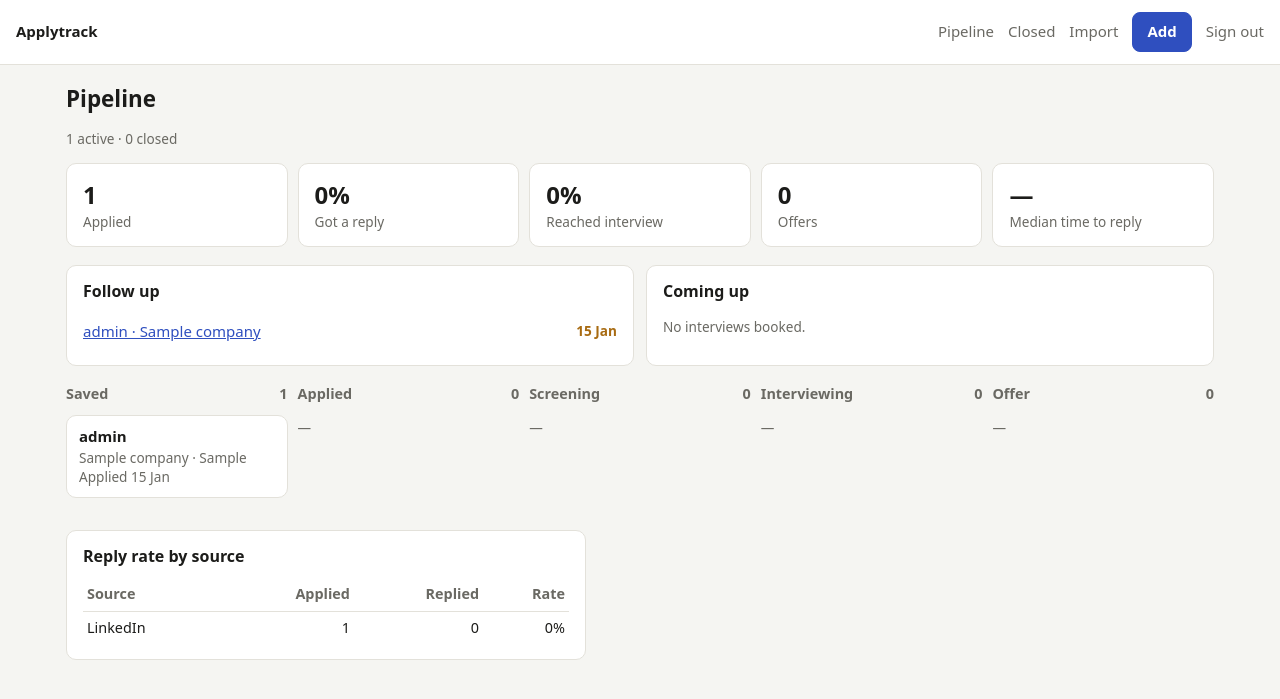
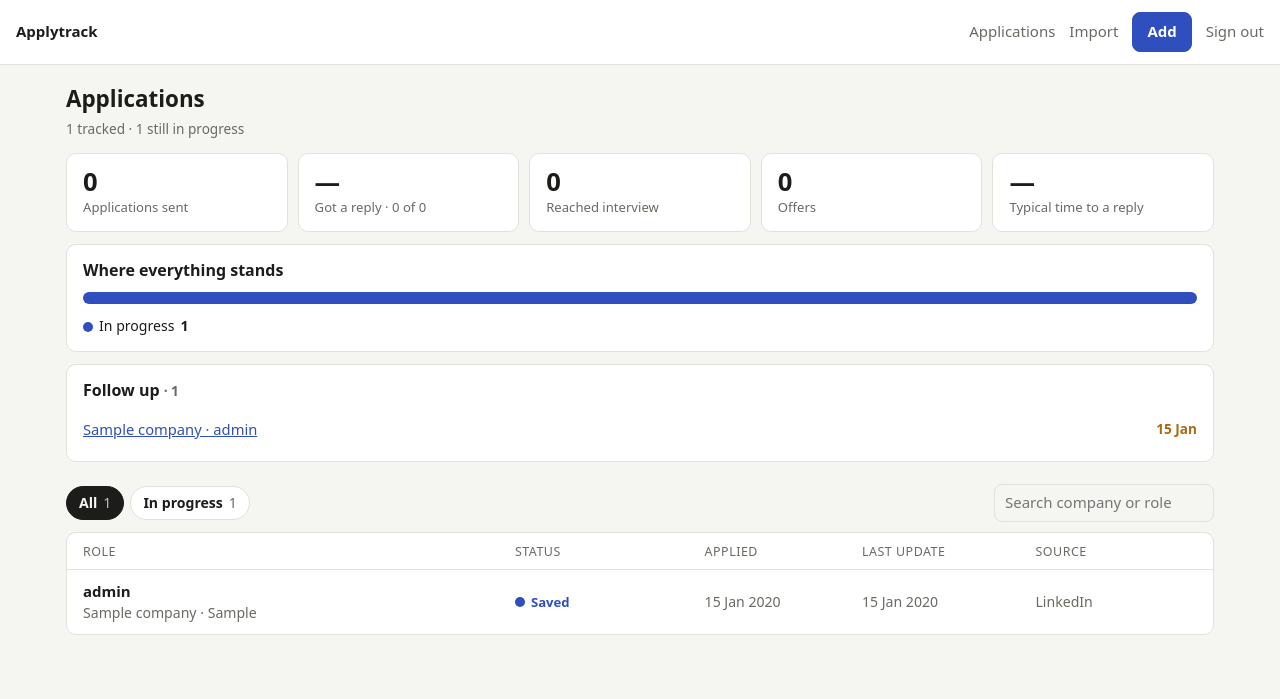
Before and after one commit to Pbhavyashree/applytrack, a Django app: page / in a window 1280 px wide. Shown: the top 699 px of the page. Run offline with Django 5.2, Linux system fonts and the light colour scheme; a user stored in the database is signed in; tables that the repository leaves empty hold one stand-in row (values such as "Sample post"); parts of the project's set-up code (start-up, migrations or seed data) failed here and were passed over.

Commit message:
Redesign dashboard and make imported history accurate
Dashboard: one list of every application with status filters, search and
an at-a-glance breakdown instead of a mostly empty board. Follow-ups and
upcoming interviews only appear when there is something to show.

Import: optional Reached and Response date columns, follow-up dates for
waiting applications, and a replace option. Stats now count applications
whose applied date is unknown.

```diff
--- a/tracker/forms.py
+++ b/tracker/forms.py
@@ -59,6 +59,11 @@ class InterviewForm(forms.ModelForm):
 
 class ImportForm(forms.Form):
     file = forms.FileField(label="CSV file")
+    replace = forms.BooleanField(
+        required=False,
+        label="Replace all my current applications with this file",
+        help_text="Deletes everything you have in Applytrack first, including notes and interviews you added by hand.",
+    )
 
     def clean_file(self):
         f = self.cleaned_data["file"]
--- a/tracker/templates/tracker/base.html
+++ b/tracker/templates/tracker/base.html
@@ -8,10 +8,12 @@
     :root {
       --bg: #f5f5f2; --card: #fff; --ink: #1c1c1a; --muted: #6a6963; --line: #e3e1da; --accent: #2f4fbf;
       --good: #1f7a4d; --warn: #a86b12; --bad: #a33a3a;
+      --t-progress: #2f4fbf; --t-interview: #7a3fb8; --t-good: #1f7a4d; --t-bad: #b2453f; --t-muted: #8a887f;
     }
     @media (prefers-color-scheme: dark) {
       :root { --bg: #151514; --card: #1f1f1d; --ink: #f0eee7; --muted: #a19f97; --line: #33322e;
-              --accent: #8ea6ff; --good: #55c08c; --warn: #e0a948; --bad: #e07272; }
+              --accent: #8ea6ff; --good: #55c08c; --warn: #e0a948; --bad: #e07272;
+              --t-progress: #8ea6ff; --t-interview: #c49cf2; --t-good: #55c08c; --t-bad: #e07f79; --t-muted: #8f8d85; }
     }
     * { box-sizing: border-box; }
     body { margin: 0; background: var(--bg); color: var(--ink);
@@ -53,8 +55,7 @@
     <a class="brand" href="{% url 'dashboard' %}">Applytrack</a>
     {% if user.is_authenticated %}
       <nav>
-        <a href="{% url 'dashboard' %}">Pipeline</a>
-        <a href="{% url 'closed' %}">Closed</a>
+        <a href="{% url 'dashboard' %}">Applications</a>
         <a href="{% url 'import' %}">Import</a>
         <a href="{% url 'add' %}" class="btn btn-primary">Add</a>
         <form method="post" action="{% url 'logout' %}">{% csrf_token %}<button>Sign out</button></form>
--- a/tracker/templates/tracker/dashboard.html
+++ b/tracker/templates/tracker/dashboard.html
@@ -1,90 +1,153 @@
 {% extends "tracker/base.html" %}
 {% block head %}
 <style>
-  .stats { display: grid; grid-template-columns: repeat(auto-fit, minmax(140px, 1fr)); gap: 10px; margin: 14px 0 18px; }
-  .stat .n { font-size: 1.5rem; font-weight: 700; }
-  .split { display: grid; grid-template-columns: 1fr 1fr; gap: 12px; margin-bottom: 18px; }
-  @media (max-width: 720px) { .split { grid-template-columns: 1fr; } }
-  .list { list-style: none; margin: 0; padding: 0; }
-  .list li { padding: 8px 0; border-top: 1px solid var(--line); display: flex; justify-content: space-between; gap: 10px; }
-  .list li:first-child { border-top: 0; }
-  .board { display: grid; grid-template-columns: repeat(5, minmax(200px, 1fr)); gap: 10px; overflow-x: auto; padding-bottom: 6px; }
-  .col { background: transparent; }
-  .col h2 { display: flex; justify-content: space-between; font-size: .9rem; color: var(--muted); }
-  .app { display: block; text-decoration: none; color: var(--ink); margin-bottom: 8px; padding: 10px 12px; }
-  .app:hover { border-color: var(--accent); }
-  .app .role { font-weight: 600; }
-  .overdue { color: var(--warn); font-weight: 600; }
-  table { width: 100%; border-collapse: collapse; font-size: .9rem; }
-  td, th { text-align: left; padding: 6px 4px; border-top: 1px solid var(--line); }
-  th { color: var(--muted); font-weight: 600; border-top: 0; }
-  td.num, th.num { text-align: right; }
+  .head { display: flex; justify-content: space-between; align-items: end; gap: 12px; flex-wrap: wrap; margin-bottom: 14px; }
+  .kpis { display: grid; grid-template-columns: repeat(auto-fit, minmax(150px, 1fr)); gap: 10px; }
+  .kpi .n { font-size: 1.6rem; font-weight: 700; line-height: 1.1; }
+  @media (max-width: 720px) { .kpi:last-child:nth-child(odd) { grid-column: 1 / -1; } }
+  .kpi .sub { color: var(--muted); font-size: .82rem; margin-top: 2px; }
+
+  .breakdown { margin-top: 12px; }
+  .bar { display: flex; height: 12px; border-radius: 999px; overflow: hidden; background: var(--line); margin: 10px 0 12px; }
+  .bar span { display: block; height: 100%; }
+  .legend { display: flex; flex-wrap: wrap; gap: 6px 18px; font-size: .88rem; }
+  .legend a { color: var(--ink); text-decoration: none; display: inline-flex; align-items: center; gap: 6px; }
+  .legend a:hover { text-decoration: underline; }
+  .dot { width: 10px; height: 10px; border-radius: 50%; display: inline-block; flex: none; }
+
+  .attention { display: grid; grid-template-columns: repeat(auto-fit, minmax(300px, 1fr)); gap: 12px; margin-top: 12px; }
+  .mini { list-style: none; margin: 0; padding: 0; }
+  .mini li { display: flex; justify-content: space-between; gap: 10px; padding: 7px 0; border-top: 1px solid var(--line); font-size: .92rem; }
+  .mini li:first-child { border-top: 0; }
+  .overdue { color: var(--warn); font-weight: 600; white-space: nowrap; }
+
+  .toolbar { display: flex; justify-content: space-between; gap: 12px; align-items: center; flex-wrap: wrap; margin: 22px 0 10px; }
+  .tabs { display: flex; gap: 6px; flex-wrap: wrap; }
+  .tab { display: inline-flex; align-items: center; gap: 6px; padding: 6px 12px; border-radius: 999px; border: 1px solid var(--line);
+         background: var(--card); color: var(--ink); text-decoration: none; font-size: .88rem; font-weight: 600; }
+  .tab .c { color: var(--muted); font-weight: 500; }
+  .tab.on { background: var(--ink); color: var(--bg); border-color: var(--ink); }
+  .tab.on .c { color: var(--bg); opacity: .75; }
+  .search { display: flex; gap: 6px; }
+  .search input { width: 220px; padding: 7px 10px; }
+
+  .list { padding: 0; overflow: hidden; }
+  .row { display: grid; grid-template-columns: minmax(0, 2.6fr) 1.1fr 0.9fr 1fr 1fr; gap: 12px; align-items: center;
+         padding: 11px 16px; border-top: 1px solid var(--line); color: var(--ink); text-decoration: none; }
+  .row:hover { background: var(--bg); }
+  .row.headrow { border-top: 0; font-size: .78rem; text-transform: uppercase; letter-spacing: .04em; color: var(--muted); padding-top: 10px; padding-bottom: 8px; }
+  .row.headrow:hover { background: none; }
+  .who .role { font-weight: 600; overflow: hidden; text-overflow: ellipsis; white-space: nowrap; }
+  .who .co { color: var(--muted); font-size: .88rem; overflow: hidden; text-overflow: ellipsis; white-space: nowrap; }
+  .badge { display: inline-flex; align-items: center; gap: 6px; font-size: .82rem; font-weight: 600; white-space: nowrap; }
+  .cell { font-size: .88rem; color: var(--muted); white-space: nowrap; }
+  .empty { padding: 28px 16px; text-align: center; color: var(--muted); }
+  @media (max-width: 720px) {
+    .row { grid-template-columns: 1fr auto; }
+    .row .hide-sm, .row.headrow { display: none; }
+  }
+
+  .tone-progress { --tone: var(--t-progress); } .tone-interview { --tone: var(--t-interview); }
+  .tone-good { --tone: var(--t-good); } .tone-bad { --tone: var(--t-bad); } .tone-muted { --tone: var(--t-muted); }
+  .dot { background: var(--tone); } .badge { color: var(--tone); } .bar span { background: var(--tone); }
 </style>
 {% endblock %}
 {% block content %}
-<h1>Pipeline</h1>
-<p class="muted small">{{ stats.active }} active · {{ closed_count }} closed</p>
-
-<div class="stats">
-  <div class="card stat"><div class="n">{{ stats.applied }}</div><div class="muted small">Applied</div></div>
-  <div class="card stat"><div class="n">{% if stats.response_rate is not None %}{% widthratio stats.response_rate 1 100 %}%{% else %}—{% endif %}</div><div class="muted small">Got a reply</div></div>
-  <div class="card stat"><div class="n">{% if stats.interview_rate is not None %}{% widthratio stats.interview_rate 1 100 %}%{% else %}—{% endif %}</div><div class="muted small">Reached interview</div></div>
-  <div class="card stat"><div class="n">{{ stats.offers }}</div><div class="muted small">Offers</div></div>
-  <div class="card stat"><div class="n">{% if stats.median_days_to_response is not None %}{{ stats.median_days_to_response|floatformat:"0" }}d{% else %}—{% endif %}</div><div class="muted small">Median time to reply</div></div>
+<div class="head">
+  <div>
+    <h1>Applications</h1>
+    <p class="muted small" style="margin:0">{{ total }} tracked{% if stats.active %} · {{ stats.active }} still in progress{% endif %}</p>
+  </div>
 </div>
 
-<div class="split">
+{% if total %}
+<div class="kpis">
+  <div class="card kpi"><div class="n">{{ stats.applied }}</div><div class="sub">Applications sent</div></div>
+  <div class="card kpi">
+    <div class="n">{% if stats.response_rate is not None %}{% widthratio stats.response_rate 1 100 %}%{% else %}—{% endif %}</div>
+    <div class="sub">Got a reply · {{ stats.responded }} of {{ stats.applied }}</div>
+  </div>
+  <div class="card kpi">
+    <div class="n">{{ stats.interviewing }}</div>
+    <div class="sub">Reached interview{% if stats.interview_rate %} · {% widthratio stats.interview_rate 1 100 %}%{% endif %}</div>
+  </div>
+  <div class="card kpi"><div class="n">{{ stats.offers }}</div><div class="sub">Offer{{ stats.offers|pluralize }}</div></div>
+  <div class="card kpi">
+    <div class="n">{% if stats.median_days_to_response is not None %}{{ stats.median_days_to_response|floatformat:"0" }} days{% else %}—{% endif %}</div>
+    <div class="sub">Typical time to a reply</div>
+  </div>
+</div>
+
+<div class="card breakdown">
+  <h2 style="margin:0">Where everything stands</h2>
+  <div class="bar" role="img" aria-label="Share of applications by status">
+    {% for g in groups %}{% if g.count %}<span class="tone-{{ g.tone }}" style="width:{{ g.share|stringformat:'s' }}%" title="{{ g.label }}: {{ g.count }}"></span>{% endif %}{% endfor %}
+  </div>
+  <div class="legend">
+    {% for g in groups %}{% if g.count %}
+      <a href="?group={{ g.key }}" class="tone-{{ g.tone }}"><span class="dot"></span>{{ g.label }} <strong>{{ g.count }}</strong></a>
+    {% endif %}{% endfor %}
+  </div>
+</div>
+
+{% if follow_ups or upcoming %}
+<div class="attention">
+  {% if follow_ups %}
   <div class="card">
-    <h2>Follow up</h2>
-    {% if follow_ups %}
-      <ul class="list">
-        {% for a in follow_ups %}
-          <li><a href="{% url 'detail' a.pk %}">{{ a.role }} · {{ a.company }}</a>
+    <h2>Follow up <span class="muted small">· {{ follow_ups|length }}</span></h2>
+    <ul class="mini">
+      {% for a in follow_ups|slice:":5" %}
+        <li><a href="{% url 'detail' a.pk %}">{{ a.company }} · {{ a.role }}</a>
             <span class="small {% if a.next_follow_up < today %}overdue{% else %}muted{% endif %}">{{ a.next_follow_up|date:"j M" }}</span></li>
       {% endfor %}
     </ul>
-    {% else %}<p class="muted small">Nothing due.</p>{% endif %}
+    {% if follow_ups|length > 5 %}<p class="small muted" style="margin:8px 0 0">and {{ follow_ups|length|add:"-5" }} more</p>{% endif %}
   </div>
+  {% endif %}
+  {% if upcoming %}
   <div class="card">
     <h2>Coming up</h2>
-    {% if upcoming %}
-      <ul class="list">
+    <ul class="mini">
       {% for iv in upcoming %}
         <li><a href="{% url 'detail' iv.application.pk %}">{{ iv.get_kind_display }} · {{ iv.application.company }}</a>
             <span class="small muted">{{ iv.scheduled_at|date:"D j M, H:i" }}</span></li>
       {% endfor %}
     </ul>
-    {% else %}<p class="muted small">No interviews booked.</p>{% endif %}
   </div>
+  {% endif %}
+</div>
+{% endif %}
+{% endif %}
+
+<div class="toolbar">
+  <nav class="tabs" aria-label="Filter by status">
+    <a class="tab {% if selected == 'all' %}on{% endif %}" href="?{% if q %}q={{ q|urlencode }}{% endif %}">All <span class="c">{{ total }}</span></a>
+    {% for g in groups %}{% if g.count or selected == g.key %}
+      <a class="tab {% if selected == g.key %}on{% endif %}" href="?group={{ g.key }}{% if q %}&q={{ q|urlencode }}{% endif %}">{{ g.label }} <span class="c">{{ g.count }}</span></a>
+    {% endif %}{% endfor %}
+  </nav>
+  <form class="search" method="get">
+    {% if selected != 'all' %}<input type="hidden" name="group" value="{{ selected }}">{% endif %}
+    <input type="search" name="q" value="{{ q }}" placeholder="Search company or role" aria-label="Search">
+  </form>
 </div>
 
-<div class="board">
-  {% for col in columns %}
-    <section class="col">
-      <h2><span>{{ col.label }}</span><span>{{ col.apps|length }}</span></h2>
-      {% for a in col.apps %}
-        <a class="card app" href="{% url 'detail' a.pk %}">
-          <div class="role">{{ a.role }}</div>
-          <div class="muted small">{{ a.company }}{% if a.location %} · {{ a.location }}{% endif %}</div>
-          {% if a.applied_on %}<div class="muted small">Applied {{ a.applied_on|date:"j M" }}</div>{% endif %}
+<div class="card list">
+  {% if rows %}
+    <div class="row headrow"><span>Role</span><span>Status</span><span class="hide-sm">Applied</span><span class="hide-sm">Last update</span><span class="hide-sm">Source</span></div>
+    {% for r in rows %}{% with a=r.app %}
+      <a class="row" href="{% url 'detail' a.pk %}">
+        <div class="who"><div class="role">{{ a.role }}</div><div class="co">{{ a.company }}{% if a.location %} · {{ a.location }}{% endif %}</div></div>
+        <span class="badge tone-{{ r.tone }}"><span class="dot"></span>{{ a.get_stage_display }}</span>
+        <span class="cell hide-sm">{{ a.applied_on|date:"j M Y"|default:"—" }}</span>
+        <span class="cell hide-sm">{{ a.last_activity|date:"j M Y"|default:"—" }}</span>
+        <span class="cell hide-sm">{{ a.get_source_display }}</span>
       </a>
-      {% empty %}
-        <p class="muted small">—</p>
-      {% endfor %}
-    </section>
-  {% endfor %}
+    {% endwith %}{% endfor %}
+  {% elif total %}
+    <p class="empty">Nothing matches{% if q %} “{{ q }}”{% endif %}.</p>
+  {% else %}
+    <p class="empty">No applications yet. <a href="{% url 'add' %}">Add one</a> or <a href="{% url 'import' %}">import a spreadsheet</a>.</p>
+  {% endif %}
 </div>
-
-{% if stats.by_source %}
-  <div class="card" style="margin-top:18px;max-width:520px">
-    <h2>Reply rate by source</h2>
-    <table>
-      <tr><th>Source</th><th class="num">Applied</th><th class="num">Replied</th><th class="num">Rate</th></tr>
-      {% for s in stats.by_source %}
-        <tr><td>{{ s.label }}</td><td class="num">{{ s.applied }}</td><td class="num">{{ s.responded }}</td>
-            <td class="num">{% widthratio s.response_rate 1 100 %}%</td></tr>
-      {% endfor %}
-    </table>
-  </div>
-{% endif %}
 {% endblock %}
--- a/tracker/templates/tracker/import.html
+++ b/tracker/templates/tracker/import.html
@@ -4,7 +4,8 @@
 <h1>Import from a spreadsheet</h1>
 <p class="muted" style="max-width:640px">Export your tracker as CSV. Columns are matched by name, e.g. <em>Company</em>,
   <em>Role</em> or <em>Position</em>, <em>Status</em> or <em>Stage</em>, <em>Date applied</em>, <em>Source</em>, <em>Link</em>,
-  <em>Location</em>, <em>Notes</em>. Dates can be 2026-10-14 or 14.10.2026. Rows already imported are skipped, so re-uploading is safe.</p>
+  <em>Location</em>, <em>Notes</em>. Optional: <em>Reached</em> (the furthest stage before the outcome: Screening, Interview or Offer) and
+  <em>Response date</em> (when the final answer came), which make the interview rate and reply time accurate. Dates can be 2026-10-14 or 14.10.2026. Rows already imported are skipped, so re-uploading is safe.</p>
 
 <form method="post" enctype="multipart/form-data" class="card" style="max-width:560px;margin-top:12px">
   {% csrf_token %}{{ form.as_p }}
@@ -13,7 +14,7 @@
 
 {% if result %}
   <div class="card" style="max-width:560px;margin-top:12px">
-    <p><strong>{{ result.created }}</strong> imported · <strong>{{ result.skipped }}</strong> already there</p>
+    <p>{% if result.replaced %}<strong>{{ result.replaced }}</strong> replaced · {% endif %}<strong>{{ result.created }}</strong> imported · <strong>{{ result.skipped }}</strong> already there</p>
     {% if result.errors %}
       <ul class="errorlist">{% for e in result.errors %}<li>{{ e }}</li>{% endfor %}</ul>
     {% endif %}
--- a/tracker/views.py
+++ b/tracker/views.py
@@ -2,8 +2,9 @@ import datetime
 
 from django.contrib import messages
 from django.contrib.auth.decorators import login_required
-from django.db.models import Prefetch, Q
+from django.db.models import Count, F, Max, Prefetch, Q
 from django.shortcuts import get_object_or_404, redirect, render
+from django.urls import reverse
 from django.utils import timezone
 from django.views.decorators.http import require_POST
 from rest_framework import mixins, parsers, permissions, status, viewsets
@@ -13,7 +14,7 @@ from rest_framework.views import APIView
 
 from . import services
 from .forms import ApplicationForm, EditApplicationForm, ImportForm, InterviewForm, MoveForm
-from .models import ACTIVE_STAGES, CLOSED_STAGES, Application, Company, Interview, Stage
+from .models import ACTIVE_STAGES, STAGE_TONE, STATUS_GROUPS, Application, Company, Interview, Stage
 from .serializers import (
     ApplicationDetailSerializer,
     ApplicationSerializer,
@@ -130,18 +131,39 @@ def _own_app(request, pk):
 
 @login_required
 def dashboard(request):
-    apps = Application.objects.filter(owner=request.user).select_related("company")
-    columns = [
-        {"stage": stage, "label": Stage(stage).label, "apps": [a for a in apps if a.stage == stage]}
-        for stage in ACTIVE_STAGES
-    ]
+    all_apps = Application.objects.filter(owner=request.user)
+    counts = dict(all_apps.values_list("stage").annotate(n=Count("id")).order_by())
+    total = sum(counts.values())
+
+    groups = []
+    for key, label, stages, tone in STATUS_GROUPS:
+        n = sum(counts.get(s, 0) for s in stages)
+        groups.append({"key": key, "label": label, "count": n, "tone": tone,
+                       "share": round(100 * n / total, 1) if total else 0})
+
+    selected = request.GET.get("group", "all")
+    if selected not in {g["key"] for g in groups}:
+        selected = "all"
+    q = request.GET.get("q", "").strip()
+
+    apps = all_apps.select_related("company").annotate(last_activity=Max("changes__changed_at"))
+    if selected != "all":
+        apps = apps.filter(stage__in=next(stages for key, _, stages, _ in STATUS_GROUPS if key == selected))
+    if q:
+        apps = apps.filter(Q(role__icontains=q) | Q(company__name__icontains=q) | Q(notes__icontains=q))
+    apps = apps.order_by(F("last_activity").desc(nulls_last=True), "-applied_on")
+
+    rows = [{"app": a, "tone": STAGE_TONE.get(a.stage, "muted")} for a in apps]
     upcoming = (
         Interview.objects.filter(application__owner=request.user, scheduled_at__gte=timezone.now())
         .select_related("application__company")[:5]
     )
     return render(request, "tracker/dashboard.html", {
-        "columns": columns,
-        "closed_count": sum(1 for a in apps if a.stage in CLOSED_STAGES),
+        "total": total,
+        "groups": groups,
+        "selected": selected,
+        "q": q,
+        "rows": rows,
         "follow_ups": services.follow_ups_due(request.user),
         "upcoming": upcoming,
         "stats": services.pipeline_stats(request.user),
@@ -151,9 +173,8 @@ def dashboard(request):
 
 @login_required
 def closed(request):
-    apps = (Application.objects.filter(owner=request.user, stage__in=CLOSED_STAGES)
-            .select_related("company").order_by("-updated_at"))
-    return render(request, "tracker/closed.html", {"apps": apps})
+    """Old URL from before the dashboard had filters."""
+    return redirect(f"{reverse('dashboard')}?group=rejected")
 
 
 @login_required
@@ -230,5 +251,5 @@ def import_view(request):
     form = ImportForm(request.POST or None, request.FILES or None)
     result = None
     if request.method == "POST" and form.is_valid():
-        result = services.import_csv(request.user, form.cleaned_data["file"])
+        result = services.import_csv(request.user, form.cleaned_data["file"], replace=form.cleaned_data["replace"])
     return render(request, "tracker/import.html", {"form": form, "result": result})
```
Also changed, not shown: tracker/models.py (+13 -0 lines), tracker/services.py (+68 -20 lines), tracker/templates/tracker/closed.html (deleted, +0 -16 lines), tracker/tests/test_services.py (+64 -1 lines), tracker/tests/test_web.py (+38 -2 lines). Lines whose indentation alone changed are shown as unchanged.
